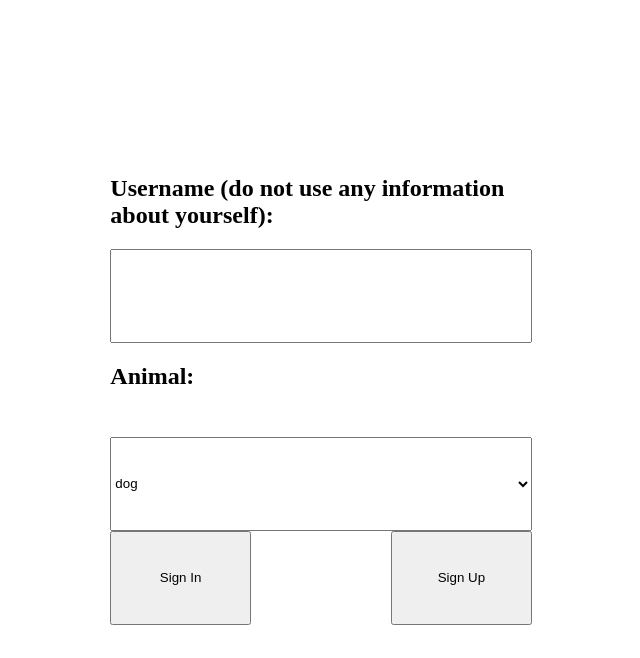
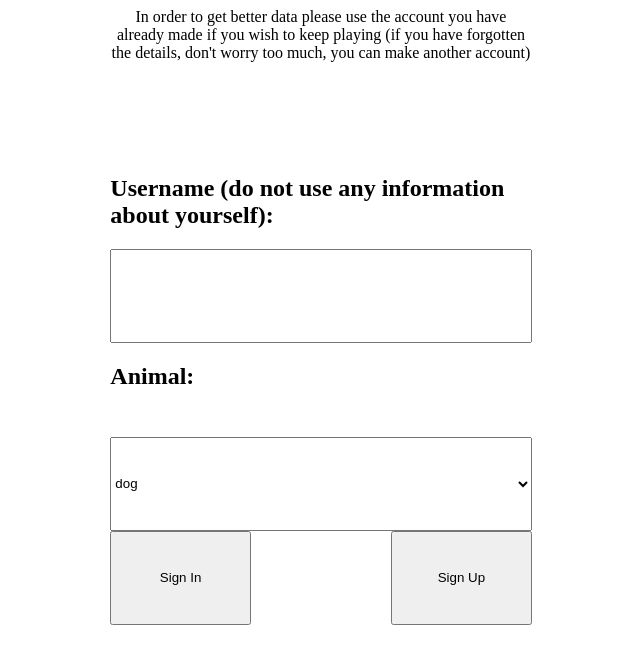
Before and after one commit to Dyroha/Human-Computer, a website: page public/index.html in a window 1280 px wide. Shown: the whole page, without its empty margins (319-959 px from the left). Drawn offline with nearby package versions, Linux system fonts and the light colour scheme.

Commit message:
message to encourage users to use the same account

```diff
--- a/public/index.html
+++ b/public/index.html
@@ -155,7 +155,9 @@
 
 <body>
     <div class="container">
-        <div class="info"></div>
+        <div class="info" style="text-align: center;">In order to get better data please use the account you have
+            already made if you wish to keep
+            playing (if you have forgotten the details, don't worry too much, you can make another account)</div>
         <div class="contentBox">
             <h2 class="usernameLabel">Username (do not use any information about yourself):</h2>
             <input class="usernameInput" type="text" id="username" name="username"><br><br>
```
